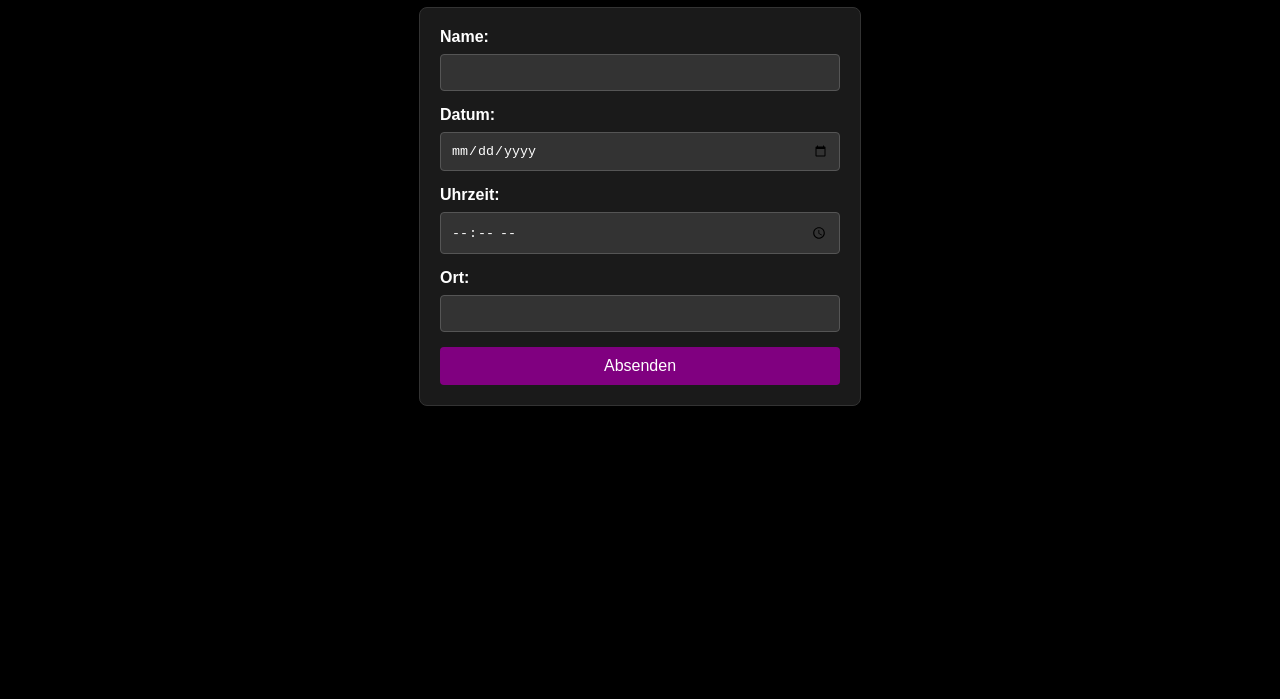
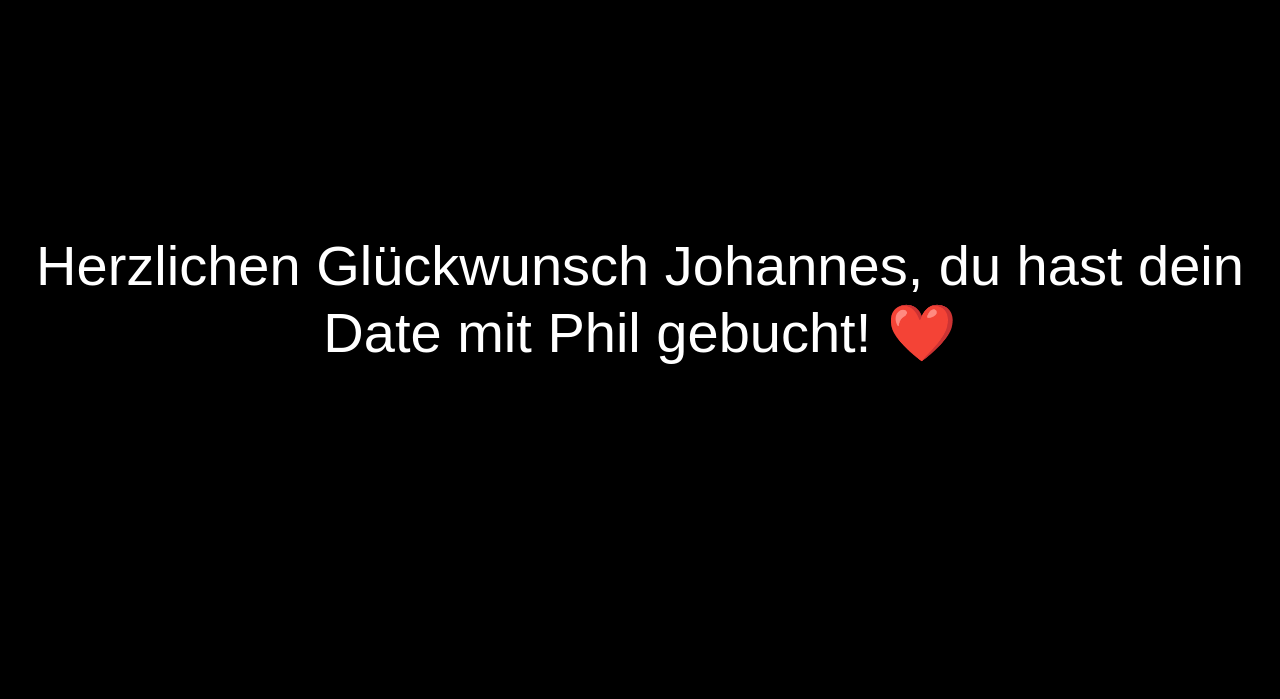
Before and after one commit to philxlng/Bestaetigung, a plain HTML site: page index.html in a window 1280 px wide. Shown: the part 101-800 px from the top of the page. Drawn offline with Linux system fonts and the light colour scheme.

Commit message:
Update index.html

```diff
--- a/index.html
+++ b/index.html
@@ -3,112 +3,64 @@
 <head>
     <meta charset="UTF-8">
     <meta name="viewport" content="width=device-width, initial-scale=1.0">
-    <title>Terminbuchung</title>
+    <title>Terminbestätigung</title>
     <style>
-        /* CSS für den schwarzen Hintergrund und das Layout */
+        /* CSS für den schwarzen Hintergrund und die zentrierte Nachricht */
         body {
             background-color: black;
-            color: white;
+            color: white; /* Textfarbe auf Weiß gesetzt */
             font-family: Arial, sans-serif;
-            padding: 20px;
+            display: flex;
+            justify-content: center;
+            align-items: center;
+            height: 100vh;
+            margin: 0;
+            text-align: center;
         }
 
-        h1 {
-            text-align: center;
-            color: #800080; /* AKZENTFARBE AUF LILA GEÄNDERT */
+        .confirmation-message {
+            font-size: 3.5em; /* Noch größere Schrift */
+            color: white; /* Textfarbe auf Weiß gesetzt */
+            line-height: 1.2;
+            padding: 20px;
+            /* Umrandung und Schatten entfernt */
+
+            /* CSS-Animation für das 3x Aufblinken */
+            animation: flash 1.5s ease-in-out 3; /* Blitzt 3x (1.5s Dauer) */
+            animation-fill-mode: forwards; /* Behält den Zustand nach der Animation bei */
         }
 
-        form {
-            max-width: 400px;
-            margin: 0 auto;
-            padding: 20px;
-            border: 1px solid #333;
-            border-radius: 8px;
-            background-color: #1a1a1a;
+        strong {
+            font-weight: 900;
+            color: #FF0000; /* Namen in Rot hervorheben */
         }
 
-        label {
-            display: block;
-            margin-bottom: 8px;
-            font-weight: bold;
+        /* Definition der Blink-Animation */
+        @keyframes flash {
+            0%, 100% {
+                opacity: 1;
+                color: white; /* Statische Farbe am Anfang und Ende */
+            }
+            15%, 45%, 75% {
+                opacity: 0.1;
+                color: #FF0000; /* Rotes Blinken */
+            }
         }
 
-        input[type="text"],
-        input[type="date"],
-        input[type="time"] {
-            width: 100%;
-            padding: 10px;
-            margin-bottom: 15px;
-            border: 1px solid #555;
-            border-radius: 4px;
-            box-sizing: border-box;
-            background-color: #333;
-            color: white;
-        }
-
-        button {
-            background-color: #800080; /* AKZENTFARBE AUF LILA GEÄNDERT */
-            color: white;
-            padding: 10px 15px;
-            border: none;
-            border-radius: 4px;
-            cursor: pointer;
-            font-size: 16px;
-            width: 100%;
-            transition: background-color 0.3s;
-        }
-
-        button:hover {
-            background-color: #6a006a; /* Dunkleres Lila beim Hovern */
+        /* Responsive Anpassungen */
+        @media (max-width: 600px) {
+            .confirmation-message {
+                font-size: 2em;
+                max-width: 90%;
+            }
         }
     </style>
 </head>
 <body>
 
-    <h1>Terminbuchung</h1>
-
-    <form action="https://formsubmit.co/phillange@me.com" method="POST">
-
-        <input type="hidden" name="_next" value="https://philxlng.github.io/Bestaetigung/" />
-
-        <input type="hidden" name="_captcha" value="false">
-
-        <input type="hidden" name="_subject" value="Neue Terminbuchung für Johannes und Phil!">
-
-        <label for="name">Name:</label>
-        <input type="text" id="name" name="Name" required>
-
-        <label for="datum">Datum:</label>
-        <input type="date" id="datum" name="Datum" required>
-
-        <label for="uhrzeit">Uhrzeit:</label>
-        <input type="time" id="uhrzeit" name="Uhrzeit" required>
-
-        <label for="ort">Ort:</label>
-        <input type="text" id="ort" name="Ort" required>
-
-        <button type="submit">Absenden</button>
-    </form>
-
-    <script>
-        function getTodayDate() {
-            const now = new Date();
-            const year = now.getFullYear();
-            let month = now.getMonth() + 1;
-            let day = now.getDate();
-
-            if (month < 10) {
-                month = '0' + month;
-            }
-            if (day < 10) {
-                day = '0' + day;
-            }
-
-            return `${year}-${month}-${day}`;
-        }
-
-        document.getElementById('datum').min = getTodayDate();
-    </script>
+    <div class="confirmation-message">
+        Herzlichen Glückwunsch Johannes, du hast dein Date mit Phil gebucht! ❤️
+    </div>
 
 </body>
 </html>
```
